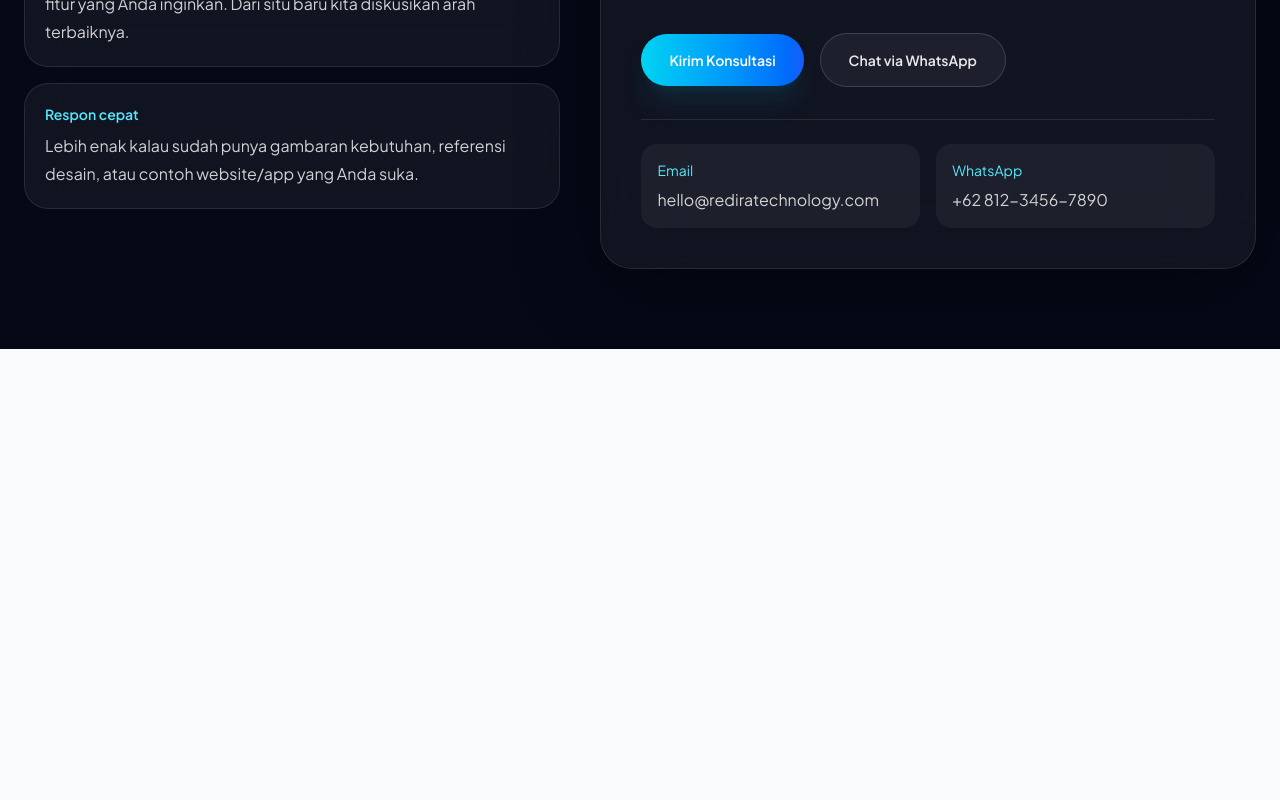
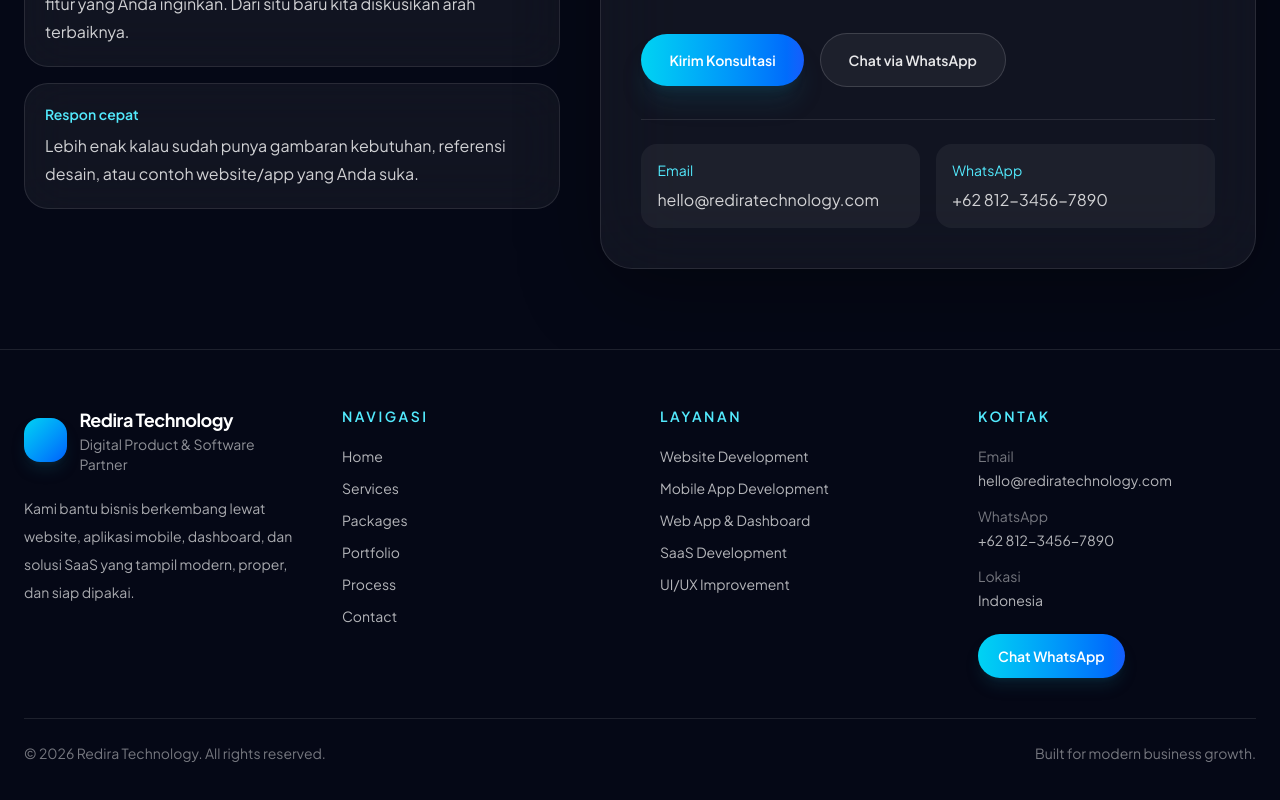
Before and after one commit to ranumadz/redira_tech, a Next.js app: page /contact in a window 1280 px wide. Shown: the part 746-1546 px from the top of the page. Before the commit the page ends 1095 px from the top, so only its background shows below. Built offline with nearby package versions, Linux system fonts and the light colour scheme.

Commit message:
tambah footer baru by lyout

```diff
--- a/components/footer.jsx
+++ b/app/components/Footer.tsx
@@ -1,15 +1,19 @@
 import Link from "next/link";
 
 export default function Footer() {
+  const year = new Date().getFullYear();
+
   return (
     <footer className="relative overflow-hidden border-t border-white/10 bg-[#050816] text-white">
-      <div className="pointer-events-none absolute inset-0 -z-10">
+      {/* background glow */}
+      <div className="pointer-events-none absolute inset-0 -z-10 overflow-hidden">
         <div className="absolute left-[-80px] top-[-100px] h-[240px] w-[240px] rounded-full bg-cyan-500/10 blur-[100px]" />
         <div className="absolute right-[-80px] bottom-[-120px] h-[260px] w-[260px] rounded-full bg-blue-600/10 blur-[120px]" />
       </div>
 
       <div className="mx-auto max-w-7xl px-6 py-14">
         <div className="grid gap-10 md:grid-cols-2 lg:grid-cols-4">
+          {/* Brand */}
           <div>
             <div className="flex items-center gap-3">
               <div className="h-11 w-11 rounded-2xl bg-gradient-to-br from-cyan-400 to-blue-600 shadow-lg shadow-cyan-900/30" />
@@ -30,10 +34,12 @@ export default function Footer() {
             </p>
           </div>
 
+          {/* Navigation */}
           <div>
             <h4 className="text-sm font-semibold uppercase tracking-[0.18em] text-cyan-300">
               Navigasi
             </h4>
+
             <div className="mt-5 flex flex-col gap-3 text-sm text-white/70">
               <Link href="/" className="transition hover:text-white">
                 Home
@@ -56,10 +62,12 @@ export default function Footer() {
             </div>
           </div>
 
+          {/* Services */}
           <div>
             <h4 className="text-sm font-semibold uppercase tracking-[0.18em] text-cyan-300">
               Layanan
             </h4>
+
             <div className="mt-5 flex flex-col gap-3 text-sm text-white/70">
               <p>Website Development</p>
               <p>Mobile App Development</p>
@@ -69,6 +77,7 @@ export default function Footer() {
             </div>
           </div>
 
+          {/* Contact */}
           <div>
             <h4 className="text-sm font-semibold uppercase tracking-[0.18em] text-cyan-300">
               Kontak
@@ -102,9 +111,10 @@ export default function Footer() {
           </div>
         </div>
 
+        {/* Bottom */}
         <div className="mt-10 border-t border-white/10 pt-6">
           <div className="flex flex-col gap-3 text-sm text-white/45 md:flex-row md:items-center md:justify-between">
-            <p>© {new Date().getFullYear()} Redira Technology. All rights reserved.</p>
+            <p>© {year} Redira Technology. All rights reserved.</p>
             <p>Built for modern business growth.</p>
           </div>
         </div>
--- a/app/layout.tsx
+++ b/app/layout.tsx
@@ -1,8 +1,9 @@
 import type { Metadata } from "next";
 import { Plus_Jakarta_Sans } from "next/font/google";
 import "./globals.css";
+import Footer from "./components/Footer";
 
-// 🔥 FONT UTAMA (PREMIUM)
+// FONT
 const jakarta = Plus_Jakarta_Sans({
   subsets: ["latin"],
   variable: "--font-jakarta",
@@ -10,19 +11,25 @@ const jakarta = Plus_Jakarta_Sans({
 });
 
 export const metadata: Metadata = {
-  title: "Redira Technology",
+  title: {
+    default: "Redira Technology",
+    template: "%s | Redira Technology",
+  },
   description: "Digital Solutions for Modern Business",
 };
 
 export default function RootLayout({
   children,
-}: {
+}: Readonly<{
   children: React.ReactNode;
-}) {
+}>) {
   return (
-    <html lang="en" className={`${jakarta.variable} h-full antialiased`}>
-      <body className="min-h-full flex flex-col bg-[#F8FAFC] text-[#0F172A] font-sans">
-        {children}
+    <html lang="en" className={`${jakarta.variable} h-full scroll-smooth`}>
+      <body className="min-h-screen bg-[#F8FAFC] text-[#0F172A] font-sans antialiased">
+        <div className="flex min-h-screen flex-col">
+          <main className="flex-1">{children}</main>
+          <Footer />
+        </div>
       </body>
     </html>
   );
--- a/app/page.tsx
+++ b/app/page.tsx
@@ -84,7 +84,7 @@ const portfolioItems = [
     description:
       "Sistem booking digital dengan dashboard admin, monitoring data, dan operasional yang lebih rapi.",
     image: "/images/portfolio-2.jpg",
-    link: "#",
+    link: "https://readyroom.id/",
   },
   {
     title: "Mobile Service Application",
```
Also changed, not shown: app/components/Navbar.js (renamed from components/Navbar.js).
